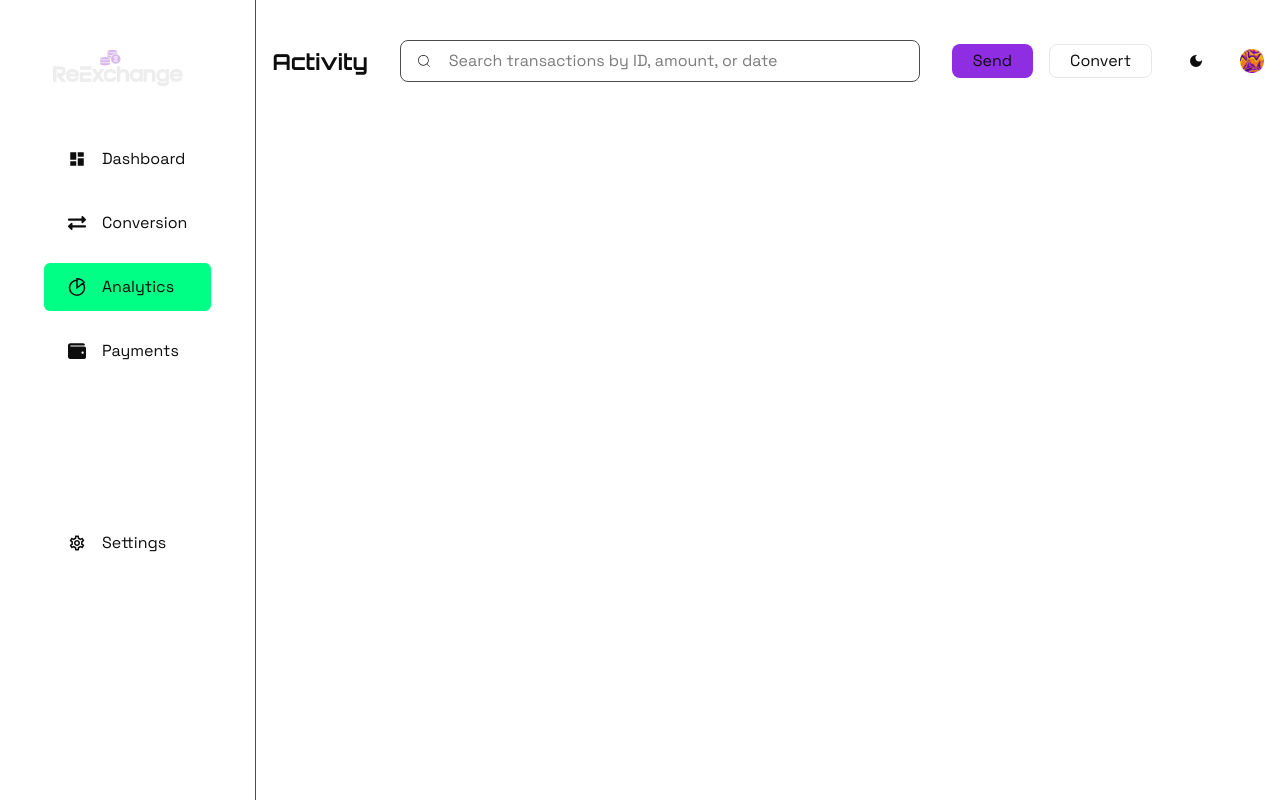
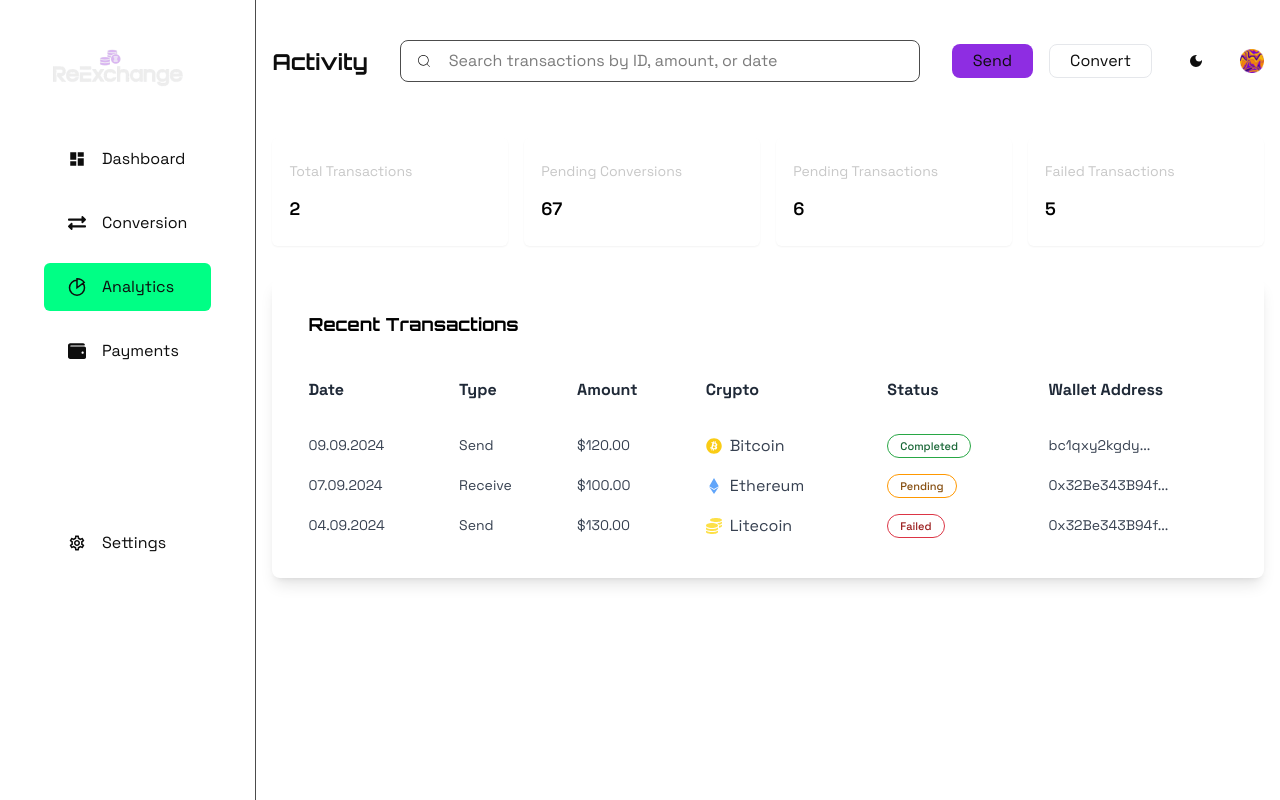
Before and after one commit to Dearestchoice/reExchange, a React (Vite) app in the folder frontend/reExchange/: page /analytics in a window 1280 px wide. Built offline with nearby package versions, Linux system fonts and the light colour scheme.

Commit message:
complete transactions table

```diff
--- a/frontend/reExchange/src/components/OverviewCards.jsx
+++ b/frontend/reExchange/src/components/OverviewCards.jsx
@@ -1,16 +1,16 @@
 import React from "react";
 // import { hourGlass } from "../assets/images/hourGlass.png";
 
-const OverviewCards = ({ title, amount, imgSrc }) => {
+const OverviewCards = ({ title, amount, imgSrc, hasIcon = true }) => {
    return (
       <div className="rounded-md border border-[#FFFFFF17] cursor-pointer p-4 py-6 shadow-sm flex flex-col transition-all duration-500 ease-in  hover:text-white group">
          <div className="flex justify-between">
-            <small className="text-[14px] mb-4 leading-[17.83px]">
+            <small className="text-[14px] text-[#C8C8C8] mb-4 leading-[17.83px]">
                {title}
             </small>
-            <div className="icon">
+            {hasIcon && <div className="icon">
                <img src={imgSrc} alt="" />
-            </div>
+            </div>}
          </div>
          <div className="font-semibold text-[18px] leading-6">{amount}</div>
       </div>
--- /dev/null
+++ b/frontend/reExchange/src/components/TransactionsTable.jsx
@@ -0,0 +1,86 @@
+import React from "react";
+import { transactionsDemo } from "../data/transactionsDemo";
+import { getCryptoStatusStyle } from "../utils/getCryptoStatusStyle";
+import { FaBitcoin, FaCoins, FaEthereum } from "react-icons/fa";
+
+const TransactionsTable = () => {
+   const getCryptoIcon = (crypto) => {
+      switch (crypto) {
+         case "Bitcoin":
+            return <FaBitcoin className="text-yellow-400" />;
+         case "Ethereum":
+            return <FaEthereum className="text-blue-400" />;
+         case "Litecoin":
+            return <FaCoins className="text-yellow-300" />;
+         default:
+            return null;
+      }
+   };
+   return (
+      <div className="mt-8 border-[#FFFFFF17] bg-white dark:bg-[#FFFFFF0A] p-5 py-8 overflow-x-auto rounded-lg shadow-lg">
+         <h2 className="text-lg px-4 font-bold text-black dark:text-[#F3F3F3] font-orbitron mb-4">
+            Recent Transactions
+         </h2>
+         <table className="min-w-full table-auto ">
+            <thead>
+               <tr>
+                  <th className="px-4 py-6 text-left text-gray-800 dark:text-[#B9B9B9]">
+                     Date
+                  </th>
+                  <th className="px-4 py-6 text-left text-gray-800 dark:text-[#B9B9B9]">
+                     Type
+                  </th>
+                  <th className="px-4 py-6 text-left text-gray-800 dark:text-[#B9B9B9]">
+                     Amount
+                  </th>
+                  <th className="px-4 py-6 text-left text-gray-800 dark:text-[#B9B9B9]">
+                     Crypto
+                  </th>
+                  <th className="px-4 py-6 text-left text-gray-800 dark:text-[#B9B9B9]">
+                     Status
+                  </th>
+                  <th className="px-4 py-6 text-left text-gray-800 dark:text-[#B9B9B9]">
+                     Wallet Address
+                  </th>
+               </tr>
+            </thead>
+            <tbody>
+               {transactionsDemo.map((transaction, index) => (
+                  <tr
+                     key={index}
+                     className="text-[14px] border-gray-300 dark:border-gray-700"
+                  >
+                     <td className="px-4 py-2 text-gray-700 dark:text-[#969696]">
+                        {transaction.date}
+                     </td>
+                     <td className="px-4 py-2 text-gray-700 dark:text-[#969696]">
+                        {transaction.type}
+                     </td>
+                     <td className="px-4 py-2 text-gray-700 dark:text-[#969696]">
+                        {transaction.amount}
+                     </td>
+                     <td className="px-4 py-2 text-base flex items-center gap-2 text-gray-700 dark:text-[#D8D8D8]">
+                        {getCryptoIcon(transaction.crypto)}
+                        {transaction.crypto}
+                     </td>
+                     <td className="px-4 py-2 text-[11px]">
+                        <span
+                           className={`px-3 py-1 rounded-full font-medium ${getCryptoStatusStyle(
+                              transaction.status
+                           )}`}
+                        >
+                           {transaction.status}
+                        </span>
+                     </td>
+                     <td className="px-4 py-2 text-gray-700 dark:text-[#969696]">
+                        {transaction.walletAddress}
+                     </td>
+                  </tr>
+               ))}
+            </tbody>
+         </table>
+      </div>
+   );
+};
+
+export default TransactionsTable;
--- /dev/null
+++ b/frontend/reExchange/src/data/transactionsDemo.js
@@ -0,0 +1,26 @@
+export const transactionsDemo = [
+   {
+      date: "09.09.2024",
+      type: "Send",
+      amount: "$120.00",
+      crypto: "Bitcoin",
+      status: "Completed",
+      walletAddress: "bc1qxy2kgdy...",
+   },
+   {
+      date: "07.09.2024",
+      type: "Receive",
+      amount: "$100.00",
+      crypto: "Ethereum",
+      status: "Pending",
+      walletAddress: "0x32Be343B94f...",
+   },
+   {
+      date: "04.09.2024",
+      type: "Send",
+      amount: "$130.00",
+      crypto: "Litecoin",
+      status: "Failed",
+      walletAddress: "0x32Be343B94f...",
+   },
+];
--- a/frontend/reExchange/src/pages/AnalyticsPage.jsx
+++ b/frontend/reExchange/src/pages/AnalyticsPage.jsx
@@ -1,12 +1,41 @@
-import React from 'react'
-import DashboardHeader from '../components/dashboard/DashboardHeader'
+import React from "react";
+import DashboardHeader from "../components/dashboard/DashboardHeader";
+import OverviewCards from "../components/OverviewCards";
+import TransactionsTable from "../components/TransactionsTable";
 
 const AnalyticsPage = () => {
-  return (
-    <div className=''>
-      <DashboardHeader title={"Activity"} />
-    </div>
-  )
-}
+   return (
+      <div className="text-black dark:text-white flex flex-col">
+         <DashboardHeader title={"Activity"} />
+         <main className="flex-1 p-4">
+            <div className="grid sm:w-full grid-cols-1 sm:grid-cols-2 md:grid-cols-3 lg:grid-cols-4 gap-4">
+               <OverviewCards
+                  title={"Total Transactions"}
+                  amount={"2"}
+                  hasIcon={false}
+               />
+               <OverviewCards
+                  title={"Pending Conversions"}
+                  amount={"67"}
+                  hasIcon={false}
+               />
+               <OverviewCards
+                  title={"Pending Transactions"}
+                  amount={"6"}
+                  imhasIcon={false}
+               />
+               <OverviewCards
+                  title={"Failed Transactions"}
+                  amount={"5"}
+                  hasIcon={false}
+               />
+            </div>
+            <div className="">
+               <TransactionsTable />
+            </div>
+         </main>
+      </div>
+   );
+};
 
-export default AnalyticsPage
+export default AnalyticsPage;
--- /dev/null
+++ b/frontend/reExchange/src/utils/getCryptoStatusStyle.js
@@ -0,0 +1,12 @@
+export const getCryptoStatusStyle = (status) => {
+   switch (status) {
+      case "Completed":
+         return "text-green-800 dark:text-[#28A745] border rounded-full border-[#28A745]";
+      case "Pending":
+         return "text-yellow-800 rounded-full border border-[#FF9800] dark:text-[#FF9800]";
+      case "Failed":
+         return "text-red-800 rounded-full border border-[#DC3545] dark:text-[#DC3545]";
+      default:
+         return "";
+   }
+};
```
